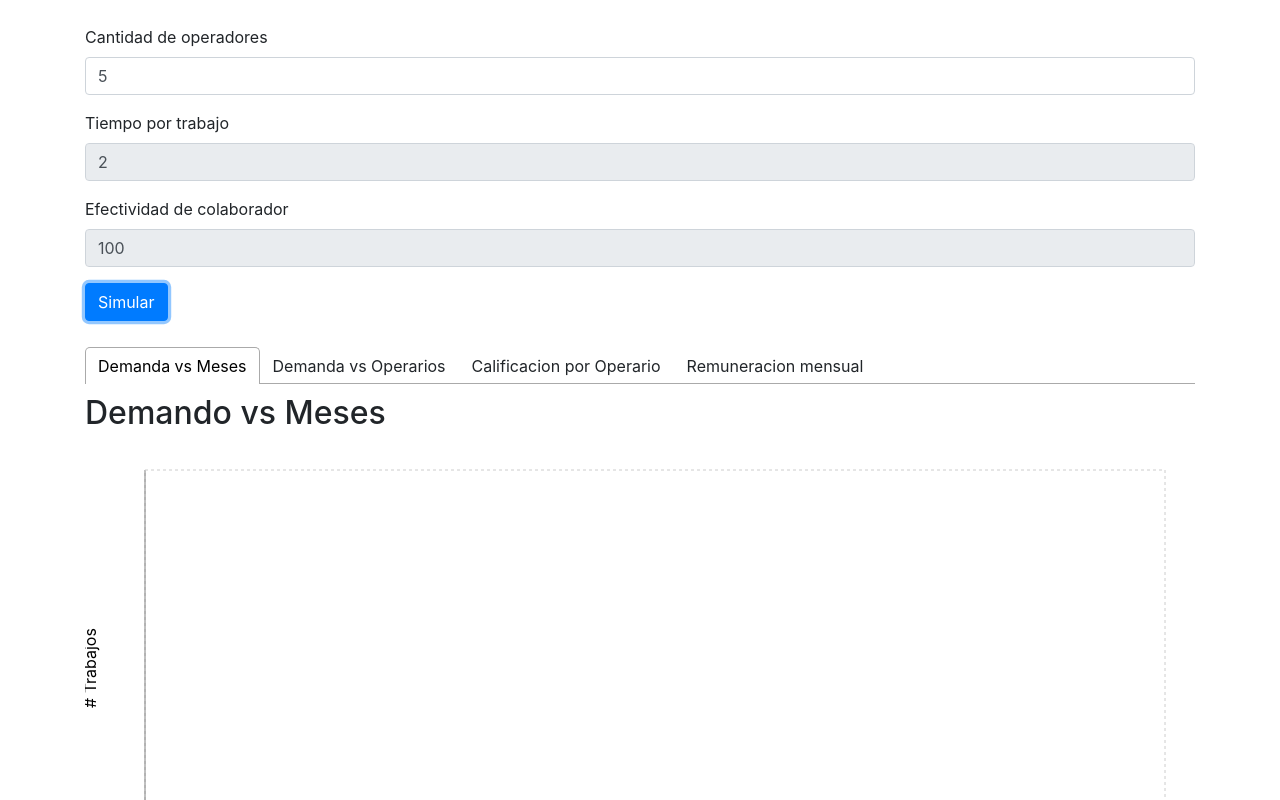
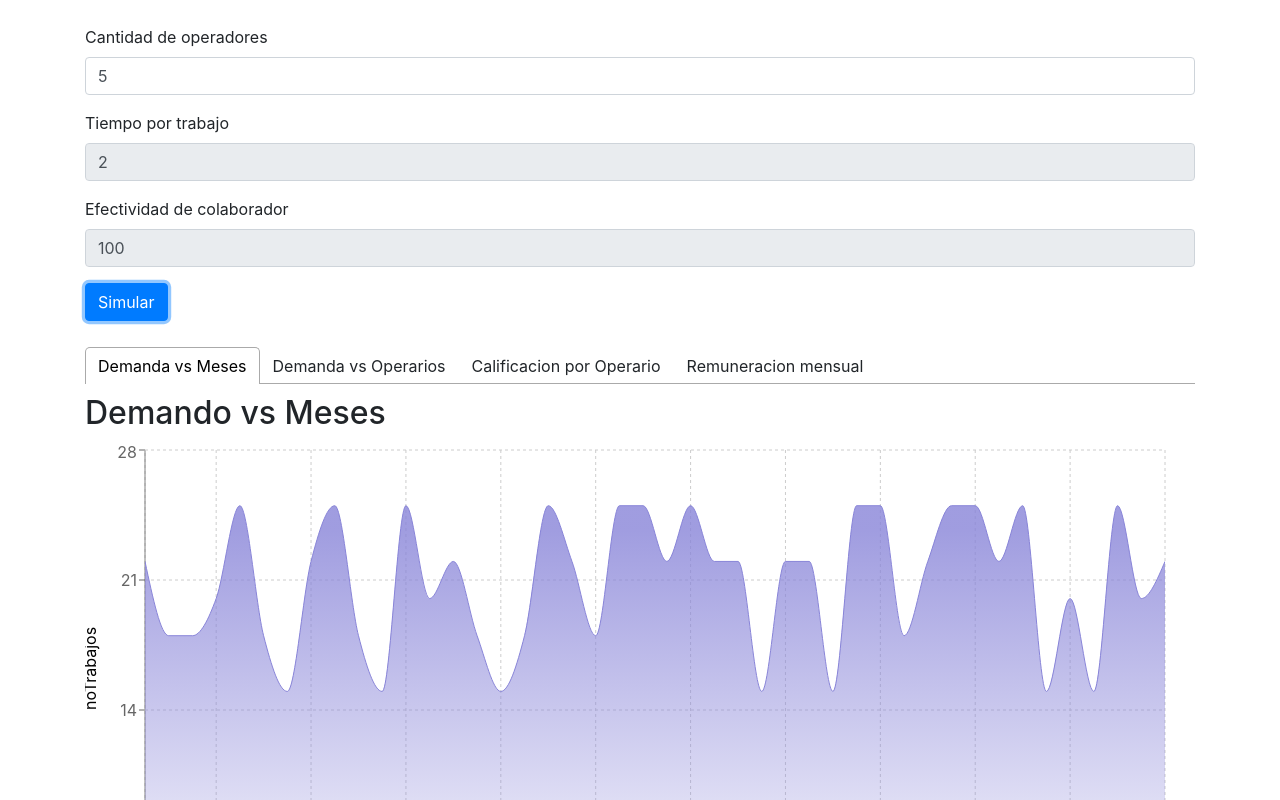
Before and after one commit to jonathanpalma/scrum-udb, a React (Create React App) app in the folder ui/: page / in a window 1280 px wide. Both pictures are taken after a click on the button "Simular". Shown: the top 800 px of the page. Built offline with nearby package versions, Linux system fonts and the light colour scheme.

Commit message:
Created chart

```diff
--- a/ui/src/components/BaseLineChart.tsx
+++ /dev/null
@@ -1,45 +0,0 @@
-import React from 'react';
-import {
-  LineChart,
-  Line,
-  XAxis,
-  YAxis,
-  ResponsiveContainer,
-  CartesianGrid,
-  Tooltip,
-  Legend,
-} from 'recharts';
-
-const data: Object[] = [];
-
-function BaseLineChart(): JSX.Element {
-  return (
-    <div style={{ height: '70vh' }}>
-      <ResponsiveContainer width="100%">
-        <LineChart
-          width={730}
-          height={250}
-          data={data}
-          margin={{ top: 30, right: 30, left: 0, bottom: 0 }}
-        >
-          <XAxis dataKey="name" />
-          <YAxis
-            label={{ value: '# Trabajos', angle: -90, position: 'insideLeft' }}
-          />
-          <Legend />
-          <CartesianGrid strokeDasharray="3 3" />
-          <Tooltip />
-          <Line
-            type="monotone"
-            dataKey="# Operarios"
-            stroke="#4B286D"
-            strokeWidth={2}
-            dot={false}
-          />
-        </LineChart>
-      </ResponsiveContainer>
-    </div>
-  );
-}
-
-export default BaseLineChart;
--- a/ui/src/components/HomePage.tsx
+++ b/ui/src/components/HomePage.tsx
@@ -4,8 +4,6 @@ import Row from 'react-bootstrap/Row';
 import isEmpty from 'lodash/isEmpty';
 import moment from 'moment';
 import generateWorkableDays from 'helpers/generateWorkableDays';
-import SimulatorForm, { SimulatorFormData } from './SimulatorForm';
-import TabMenu from './TabMenu';
 import Job from 'interfaces/Job';
 import Operator from 'interfaces/Operator';
 import WorkQuality from 'interfaces/WorkQuality';
@@ -13,6 +11,8 @@ import DayLog from 'interfaces/DayLog';
 import generateJobsByDay from 'helpers/generateJobsByDay';
 import generateOperator from 'helpers/generateOperator';
 import updateOperators from 'helpers/updateOperators';
+import SimulatorForm, { SimulatorFormData } from './SimulatorForm';
+import TabMenu from './TabMenu';
 
 interface State {
   isSimulating: boolean;
@@ -21,16 +21,21 @@ interface State {
   logsByDay: Array<DayLog>;
 }
 
-interface NewState {
+interface OptionalState {
   isSimulating?: boolean;
   jobs?: Array<Job>;
   operators?: Array<Operator>;
   logsByDay?: Array<DayLog>;
 }
 
+export const LogContext = React.createContext<Array<DayLog>>([]);
+
 function HomePage() {
   const [state, setState] = useReducer(
-    (state: State, newState: NewState): State => ({ ...state, ...newState }),
+    (prevState: State, newState: OptionalState): State => ({
+      ...prevState,
+      ...newState,
+    }),
     {
       isSimulating: false,
       jobs: [],
@@ -92,7 +97,11 @@ function HomePage() {
           <Spinner animation="grow" variant="primary" />
         </Row>
       ) : (
-        isEmpty(logsByDay) || <TabMenu />
+        isEmpty(logsByDay) || (
+          <LogContext.Provider value={logsByDay}>
+            <TabMenu />
+          </LogContext.Provider>
+        )
       )}
     </div>
   );
--- /dev/null
+++ b/ui/src/components/JobsInTimeChart.tsx
@@ -0,0 +1,56 @@
+import React, { useContext } from 'react';
+import {
+  AreaChart,
+  Area,
+  XAxis,
+  YAxis,
+  ResponsiveContainer,
+  CartesianGrid,
+  Tooltip,
+} from 'recharts';
+import DayLog from 'interfaces/DayLog';
+import { LogContext } from './HomePage';
+
+function JobsInTimeChart(): JSX.Element {
+  // const logsByDay: Array<DayLog> = [];
+  const logsByDay = useContext<Array<DayLog>>(LogContext);
+  const jobsByDay: any = logsByDay.map((dayLog: DayLog) => ({
+    date: dayLog.day.format('YYYY MM DD'),
+    noTrabajos: dayLog.jobs.length,
+  }));
+
+  return (
+    <div style={{ height: '70vh' }}>
+      <ResponsiveContainer width="100%">
+        <AreaChart
+          width={730}
+          height={250}
+          data={jobsByDay}
+          margin={{ top: 10, right: 30, left: 0, bottom: 0 }}
+        >
+          <defs>
+            <linearGradient id="colorUv" x1="0" y1="0" x2="0" y2="1">
+              <stop offset="5%" stopColor="#8884d8" stopOpacity={0.8} />
+              <stop offset="95%" stopColor="#8884d8" stopOpacity={0} />
+            </linearGradient>
+          </defs>
+          <XAxis dataKey="date" />
+          <YAxis
+            label={{ value: 'noTrabajos', angle: -90, position: 'insideLeft' }}
+          />
+          <CartesianGrid strokeDasharray="3 3" />
+          <Tooltip />
+          <Area
+            type="monotone"
+            dataKey="noTrabajos"
+            stroke="#8884d8"
+            fillOpacity={1}
+            fill="url(#colorUv)"
+          />
+        </AreaChart>
+      </ResponsiveContainer>
+    </div>
+  );
+}
+
+export default JobsInTimeChart;
--- a/ui/src/components/TabMenu.tsx
+++ b/ui/src/components/TabMenu.tsx
@@ -1,7 +1,8 @@
 import React from 'react';
 import { Tab, Tabs, TabList, TabPanel } from 'react-tabs';
+import DayLog from 'interfaces/DayLog';
+import JobsInTimeChart from './JobsInTimeChart';
 import 'react-tabs/style/react-tabs.css';
-import BaseLineChart from './BaseLineChart';
 
 function TabMenu(): JSX.Element {
   return (
@@ -15,13 +16,12 @@ function TabMenu(): JSX.Element {
       <TabPanel>
         <div>
           <h2>Demando vs Meses</h2>
-          <BaseLineChart />
+          <JobsInTimeChart />
         </div>
       </TabPanel>
       <TabPanel>
         <div>
           <h2>Demando vs Operarios</h2>
-          <BaseLineChart />
         </div>
       </TabPanel>
       <TabPanel>
```
Also changed, not shown: ui/.eslintrc.json.
